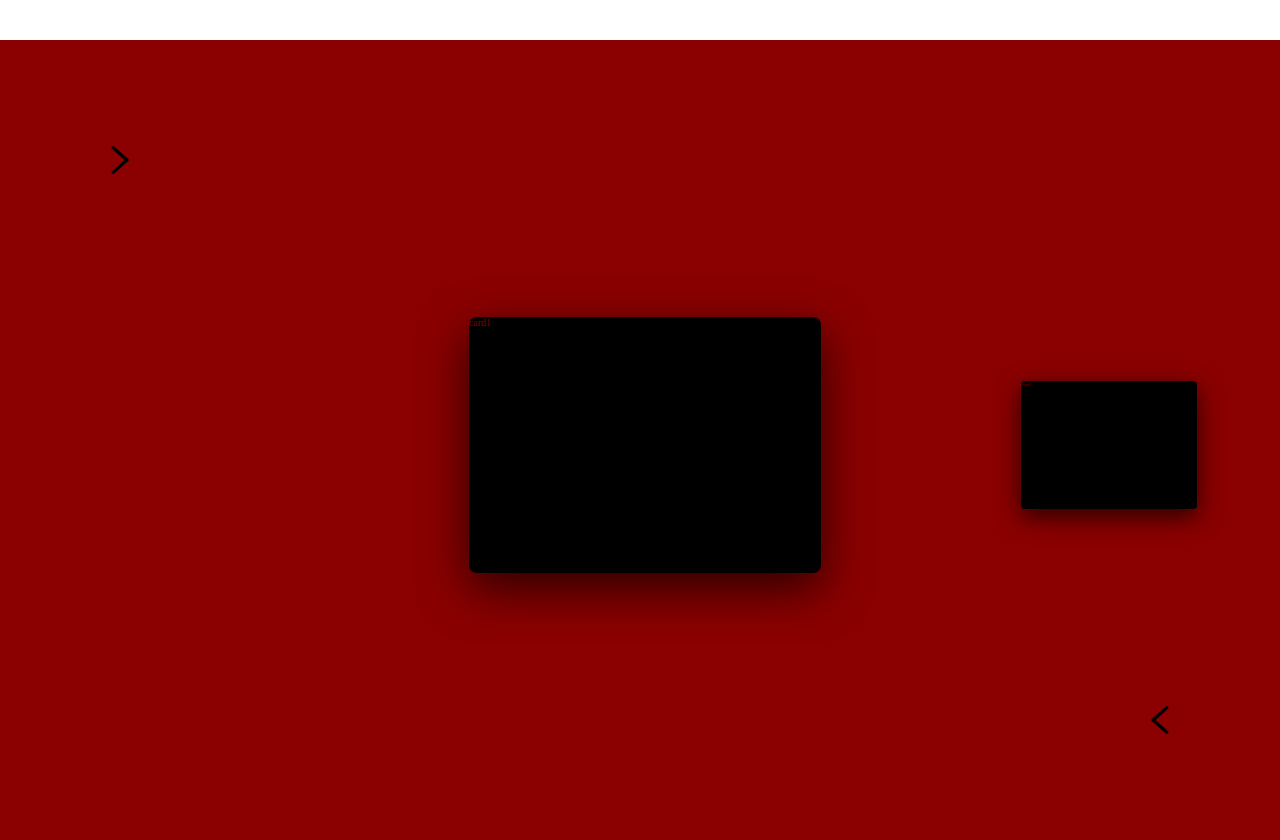
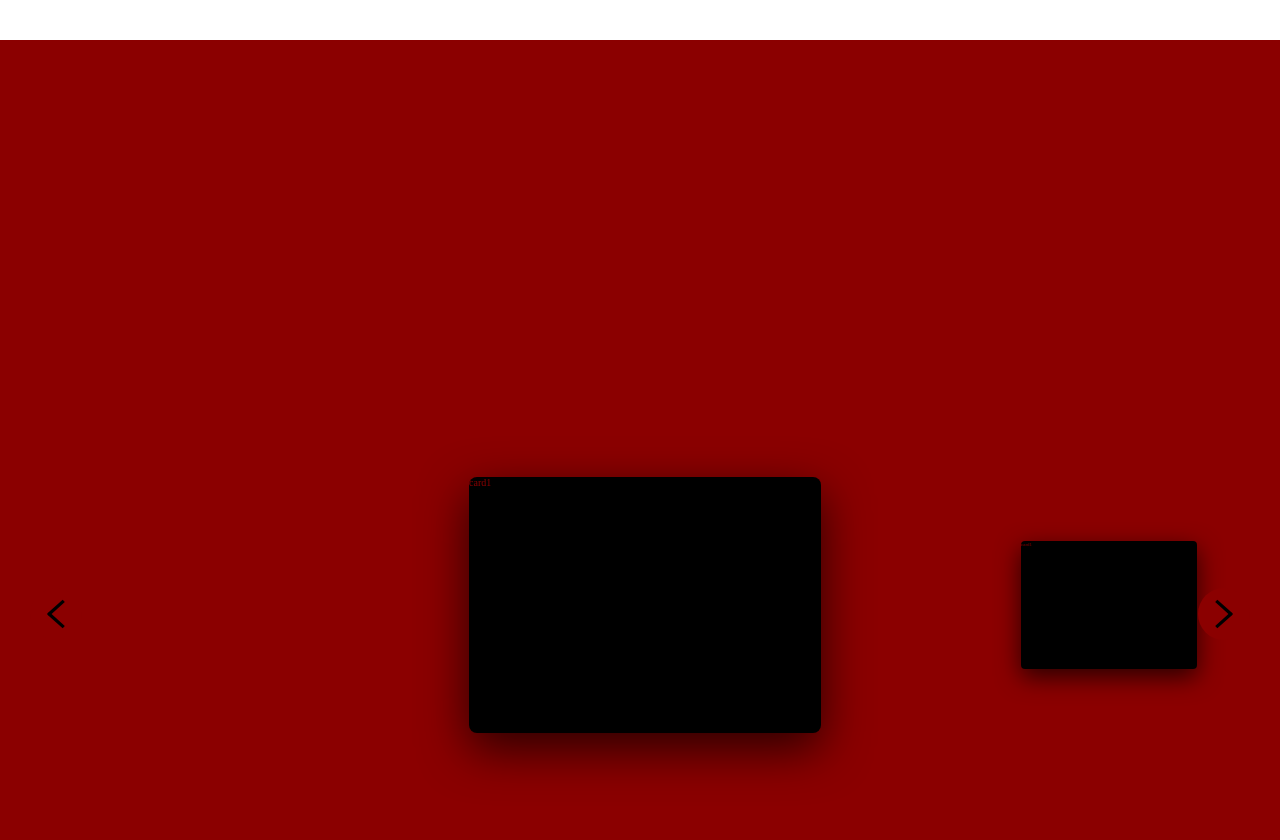
Before and after one commit to khaled-osama-elhabibi/Portfolio, a website: page index.html in a window 1280 px wide. Shown: the part 760-1600 px from the top of the page. Drawn offline with Linux system fonts and the light colour scheme.

Commit message:
new commit

```diff
--- a/index.html
+++ b/index.html
@@ -49,6 +49,7 @@
         </div>
     </header>
     <section id = 'section-projects' class='section-projects'>
+        <div class="projects">
             <div class="project__card">card1</div>
             <div class="project__card">card1</div>
             <div class="project__card">card2</div>
@@ -58,12 +59,13 @@
             <div class="project__card">card3</div>
             <div class="project__card">card3</div>
             <div class="project__card">card3</div>
+            <button class='navigation-btn navigation-btn--right'>
+            </button>
+            <button class='navigation-btn navigation-btn--left'>
+            </button>
+        </div>
 
 
-        <button class='project__btn-nav project__btn-nav--right'>
-        </button>
-        <button class='project__btn-nav project__btn-nav--left'>
-        </button>
 
     </section>
     <script src="js/projects.js"></script>
--- /dev/null
+++ b/sass/component/_navigation-btn.scss
@@ -0,0 +1,61 @@
+.navigation-btn{
+    cursor: pointer;
+    width: 5rem;
+    height: 5rem;
+    position: absolute;
+    border: none;
+    background-color: $color-dark-red;
+    border-radius: 50%;
+    transition: all .4s;
+
+    &::after,&::before{
+        display: inline-block;
+        content: '';
+        width: 2rem;
+        border-top: 5px solid $color-black;
+
+        position: absolute;
+        left: 50%;
+    }
+    &:focus{outline: none;}
+    &:active,&:hover{
+        background-color:  $color-black;
+        &::after,&::before{
+            border-top: 5px solid $color-dark-red;
+        }
+    }
+    &:hover{
+        box-shadow: 0 1.5rem 4rem rgba($color: $color-black, $alpha: .7);
+        transform: scale(.65) translateY(-65%);
+    }
+    &:active{
+        transform: scale(.65) translateY(-54%);
+        box-shadow: 0 .75rem 4rem rgba($color: $color-black, $alpha: .7);
+    }
+    &--right{
+        top: 50%;
+        right: 1rem;
+        transform: scale(.65) translateY(-50%);
+        &::before{
+            top: 35.5%;
+            transform: translateX(-50%) rotate(42deg);
+        }
+        &::after{
+            bottom: 35.5%;
+            transform: translateX(-50%) rotate(-42deg);
+        }
+    }
+    &--left{
+        top: 50%;
+        left: 1rem;
+        transform: scale(.65) translateY(-50%);
+        &::before{
+            top: 35.5%;
+            transform:translateX(-50%) rotate(-42deg);
+        }
+        &::after{
+            bottom: 35.5%;
+            transform:translateX(-50%) rotate(42deg);
+        }
+    }
+}
--- a/sass/layout/_section-projects.scss
+++ b/sass/layout/_section-projects.scss
@@ -3,6 +3,12 @@
     height: 100vh;
     position: relative;
     overflow: hidden;
+}
+.projects{
+    position: absolute;
+    bottom: 0;
+    height: 60vh;
+    width: 100vw;
 }
 .project{
     &__card{
@@ -15,70 +21,7 @@
         position: absolute;
         transition: all .4s;
         box-shadow: 0rem 1rem 3rem rgba($color: $color-black, $alpha: .7) ;
-
         top:50%;
-/*        &:hover{
-
-        }*/
-    }
-    &__btn-nav{
-        cursor: pointer;
-        width: 5rem;
-        height: 5rem;
-        position: absolute;
-        border: none;
-        background-color: $color-dark-red;
-        border-radius: 50%;
-        transform: scale(.65);
-        transition: all .4s;
-        &::after,&::before{
-            display: inline-block;
-            content: '';
-            width: 2rem;
-            border-top: 5px solid $color-black;
-
-            position: absolute;
-            left: 50%;
-        }
-        &:focus{outline: none;}
-        &:active,&:hover{
-            background-color:  $color-black;
-            &::after,&::before{
-                border-top: 5px solid $color-dark-red;
-            }
-        }
-        &:hover{
-            box-shadow: 0 1.5rem 4rem rgba($color: $color-black, $alpha: .7);
-            transform: scale(.65) translateY(-6px);
-        }
-        &:active{
-            transform: scale(.65) translateY(-3px);
-            box-shadow: 0 .75rem 4rem rgba($color: $color-black, $alpha: .7);
-        }
-        &--right{
-            top: 5rem;
-            left: 5rem;
-            &::before{
-                top: 35.5%;
-                transform: translateX(-50%) rotate(42deg);
-            }
-            &::after{
-                bottom: 35.5%;
-                transform: translateX(-50%) rotate(-42deg);
-            }
-        }
-        &--left{
-            bottom: 5rem;
-            right: 5rem;
-            &::before{
-                top: 35.5%;
-                transform:translateX(-50%) rotate(-42deg);
-            }
-            &::after{
-                bottom: 35.5%;
-                transform:translateX(-50%) rotate(42deg);
-            }
-        }
     }
 }
 .position{
@@ -86,7 +29,7 @@
         left: 0;
         transform: translateY(-50%) scale(.5);
         &-out{
-            left:-25%;
+            left:-45%;
             transform: translateY(-50%) scale(.5);
         }
     }
--- a/sass/main.scss
+++ b/sass/main.scss
@@ -5,4 +5,4 @@
 
 @import "sass/base/base" ;
 
-@import "sass/component/nav";
+@import "sass/component/navigation-btn";
```
Also changed, not shown: css/style.css, sass/component/_nav.scss (deleted). Lines whose indentation alone changed are shown as unchanged.
